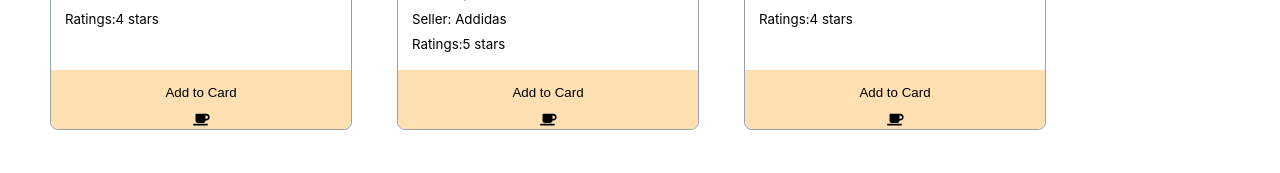
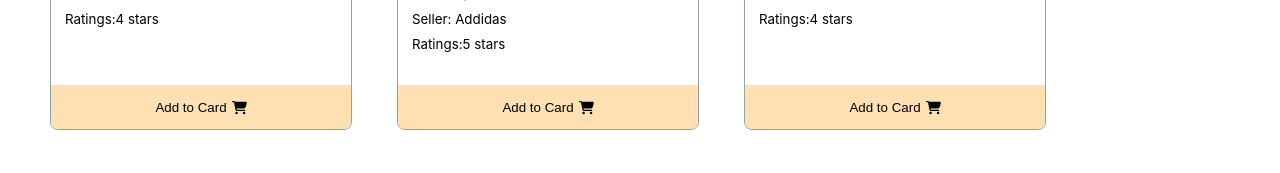
Before and after one commit to AbuZobayed/ema-john-simple, a React (Create React App) app: page / in a window 1280 px wide. Shown: the part 562-735 px from the top of the page. Built offline with nearby package versions, Linux system fonts and the light colour scheme.

Commit message:
added icon

```diff
--- a/public/index.html
+++ b/public/index.html
@@ -24,7 +24,7 @@
       work correctly both with client-side routing and a non-root public URL.
       Learn how to configure a non-root public URL by running `npm run build`.
     -->
-    <title>React App</title>
+    <title>ema-john</title>
   </head>
   <body>
     <noscript>You need to enable JavaScript to run this app.</noscript>
--- a/src/components/Product/Product.css
+++ b/src/components/Product/Product.css
@@ -37,6 +37,12 @@
     border-radius: 0px 0px 8px 8px;
     position: absolute;
     bottom: 0;
+    display: flex;
+    align-items: center;
+    justify-content: center;
+}
+.btn-text{
+    margin-right: 5px;
 }
 .btn-card:hover{
     color: #FFFFFF;
--- a/src/components/Product/Product.js
+++ b/src/components/Product/Product.js
@@ -1,12 +1,12 @@
 import { FontAwesomeIcon } from '@fortawesome/react-fontawesome';
-import { faCoffee } from '@fortawesome/free-solid-svg-icons';
+import { faCoffee,faShoppingCart } from '@fortawesome/free-solid-svg-icons';
 import React from 'react';
 import './Product.css'
 
 const Product = (props) => {
     const {product,handleAddToCard} = props;
     const {name , img , seller , price , ratings} = product;
-    console.log(props);
+
 
 
     return (
@@ -24,8 +24,8 @@ const Product = (props) => {
             <button
             onClick={() => handleAddToCard(product)}
              className='btn-card'>
-                <p>Add to Card</p>
-                <FontAwesomeIcon icon={faCoffee}></FontAwesomeIcon>
+                <p className='btn-text'>Add to Card</p>
+                <FontAwesomeIcon icon={faShoppingCart}></FontAwesomeIcon>
             </button>
         </div>
     );
```
Also changed, not shown: 1 other file (tests, documents, lock files or other folders).
